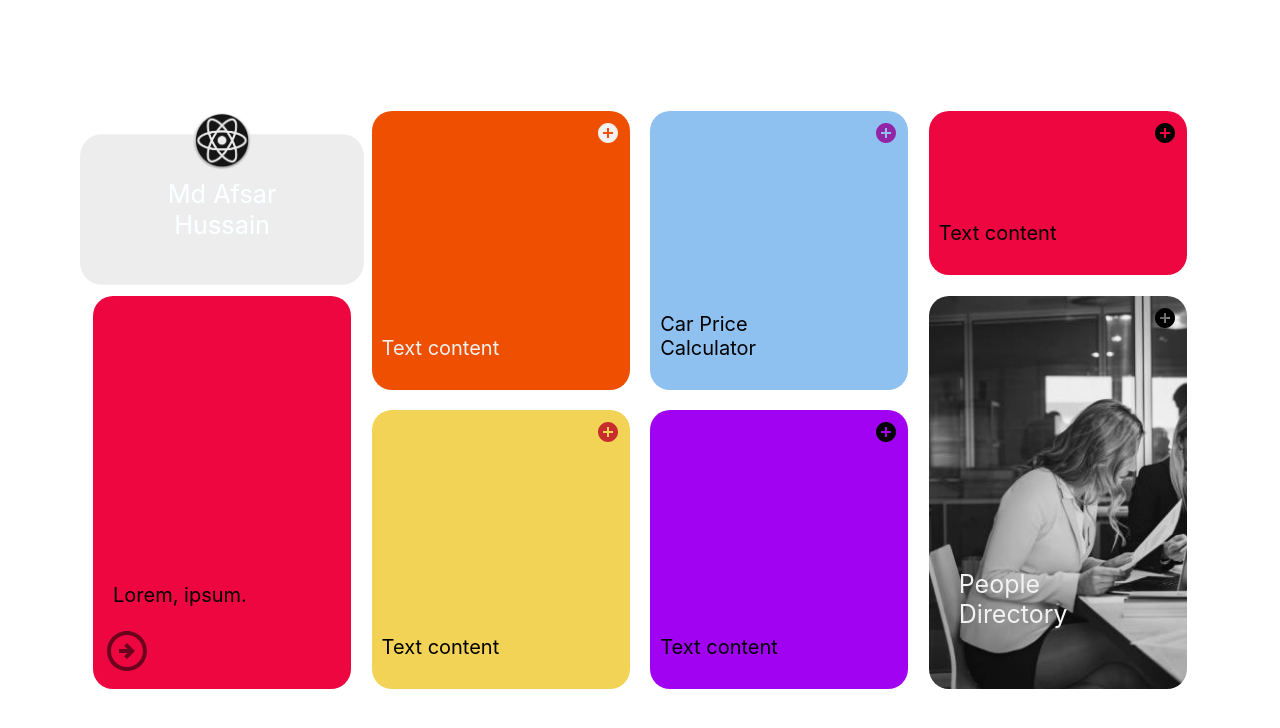
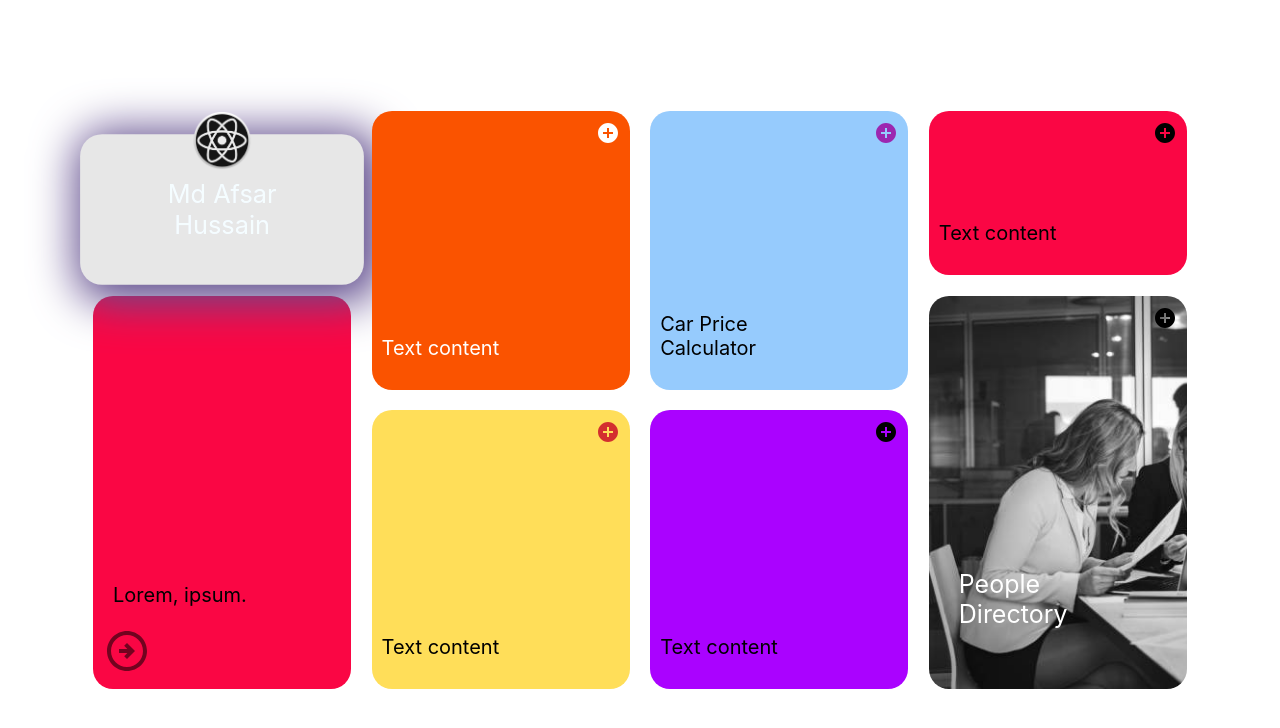
Before and after one commit to heyAfsar/portfolio-dashboard, a React (Create React App) app: page / in a window 1280 px wide. In both pictures the pointer is over the element 222 px from the left and 209 px from the top of the page. Shown: the top 728 px of the page. Built offline with nearby package versions, Linux system fonts and the light colour scheme.

Commit message:
box-shadow achived

```diff
--- a/src/css/style.scss
+++ b/src/css/style.scss
@@ -19,18 +19,11 @@
 .grid-item2{
     color: rgb(255, 255, 255);
 }
-
-.card{
-
-        filter: brightness(95%);
-    &:hover{
+.card:hover{
+    filter: brightness(102%);
     transform: scale(1.1);
-    filter: brightness(105%);
-    }
-
+    box-shadow: 6px 6px 40px 10px #5F4B8BFF;
 }
-
-
 .grid-item5{
     grid-column-start: 1;
     grid-row-start: 2;
```
